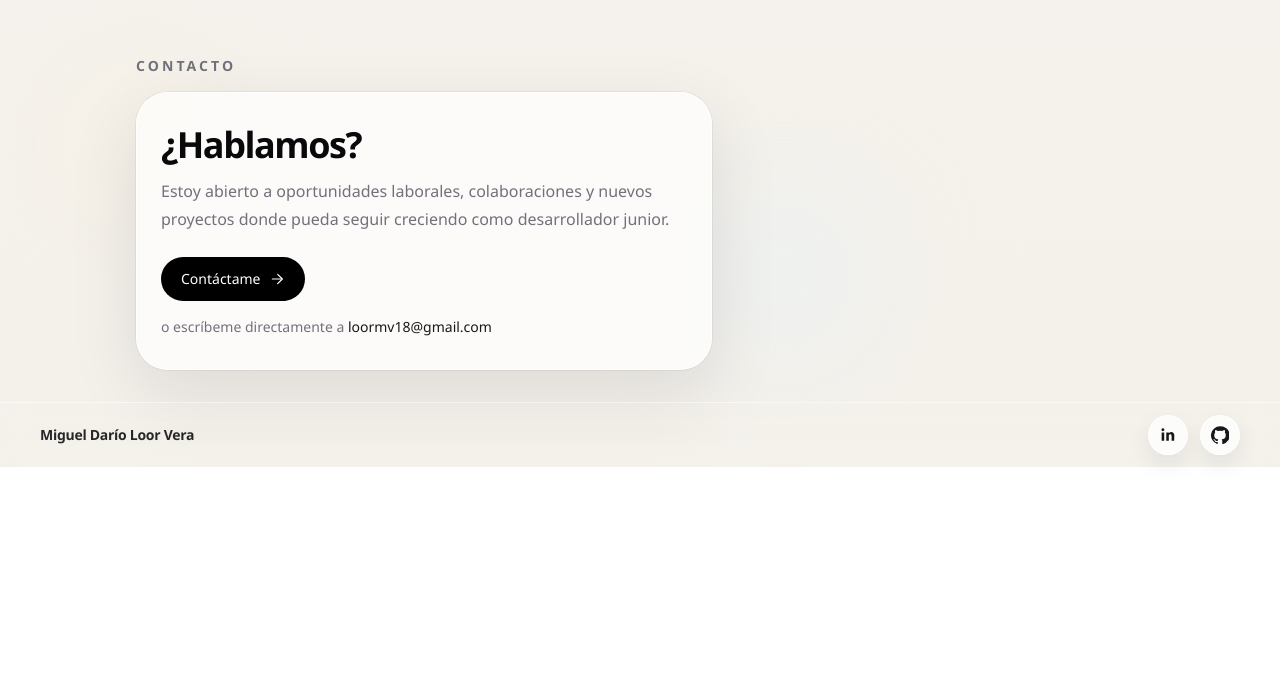
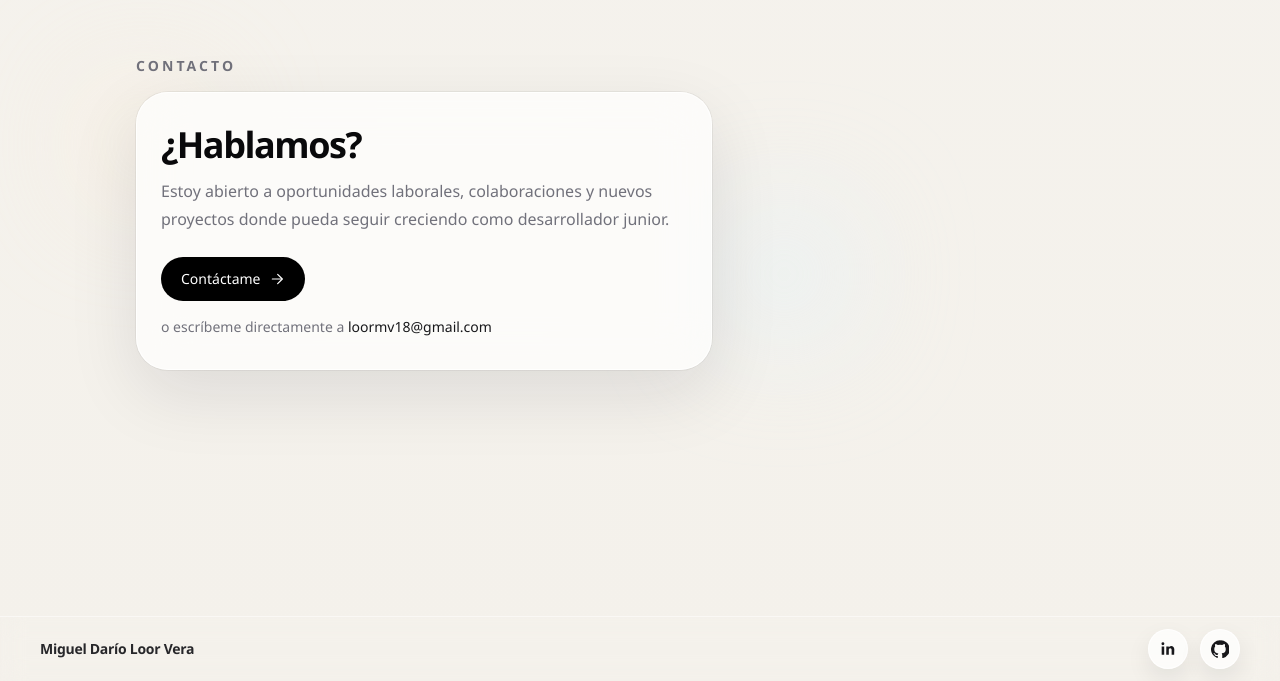
Before and after one commit to Dev-1Miguel/Portafolio, an Angular app: page / in a window 1280 px wide. Shown: the part 3864-4545 px from the top of the page. Before the commit the page ends 4331 px from the top, so only its background shows below. Built offline with nearby package versions, Linux system fonts and the light colour scheme.

Commit message:
(feat) Cambios de links

```diff
--- a/src/app/features/home/components/contact/contact.component.html
+++ b/src/app/features/home/components/contact/contact.component.html
@@ -1,4 +1,4 @@
-<app-section-shell sectionId="contacto">
+<app-section-shell sectionId="contacto" extraClasses="min-h-[80vh]">
   <div class="relative w-full max-w-2xl md:ml-16 lg:ml-24">
 
     <!-- efectos -->
--- a/src/app/features/home/components/projects/projects.component.ts
+++ b/src/app/features/home/components/projects/projects.component.ts
@@ -2,11 +2,10 @@ import { Component } from '@angular/core';
 import { SectionShellComponent } from '../../../../shared/components/section-shell/section-shell.component';
 import { PROJECTS } from '../../data/projects.data';
 import { ProjectItem, ProjectLink, ProjectTechnology } from '../../models/project.model';
-import { NgClass } from '@angular/common';
 
 @Component({
   selector: 'app-projects',
-  imports: [SectionShellComponent, NgClass],
+  imports: [SectionShellComponent],
   templateUrl: './projects.component.html'
 })
 export class ProjectsComponent {
--- a/src/app/features/home/data/social-links.data.ts
+++ b/src/app/features/home/data/social-links.data.ts
@@ -2,6 +2,6 @@ import { SocialLink } from '../models/social-link.model';
 
 export const SOCIAL_LINKS: SocialLink[] = [
   { label: 'Instagram', href: 'https://instagram.com', icon: 'instagram' },
-  { label: 'LinkedIn', href: 'https://linkedin.com', icon: 'linkedin' },
-  { label: 'GitHub', href: 'https://github.com', icon: 'github' }
+  { label: 'LinkedIn', href: 'https://www.linkedin.com/in/miguelloorvera', icon: 'linkedin' },
+  { label: 'GitHub', href: 'https://github.com/Dev-1Miguel', icon: 'github' }
 ];
```
